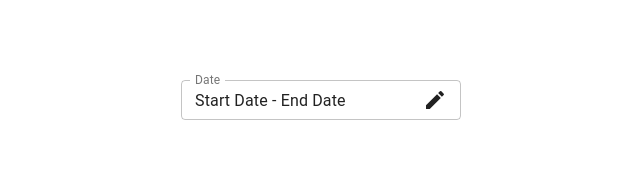
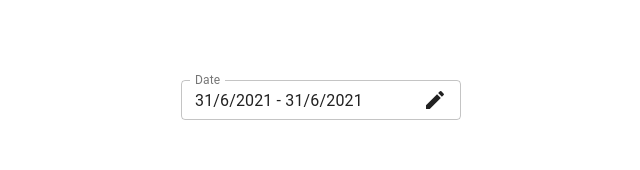
Before and after one commit to Duc-Developer/DateRangePicker, a React (Create React App) app: page / in a window 1280 px wide. Shown: the top 170 px of the page, without its empty margins (319-959 px from the left). Built offline with nearby package versions, Linux system fonts and the light colour scheme; the HTML template or start-up script is replaced by a standard one.

Commit message:
Edit - handle initialDate

```diff
--- a/src/App.tsx
+++ b/src/App.tsx
@@ -1,15 +1,27 @@
 import React from "react";
+import { useState } from "react";
 import "./App.css";
 import DateRangePickers from "./DateRangePicker";
 import { DateRange } from "./DateRangePicker/Utilities/types";
 
+const now = new Date();
+const initialDateRange = {
+  startDate: now,
+  endDate: now,
+};
 function App() {
+  const [dates, setDates] = useState(initialDateRange);
   const handleChange = (dateRange: DateRange) => {
-    console.log("change Date rooot", dateRange);
+    const { startDate, endDate } = dateRange;
+    if (startDate && endDate) {
+      setDates({ startDate: startDate, endDate: endDate });
+    } else {
+      setDates(initialDateRange);
+    }
   };
   return (
     <div className="App">
-      <DateRangePickers onChange={handleChange} />
+      <DateRangePickers initialDateRange={dates} onChange={handleChange} />
     </div>
   );
 }
--- a/src/DateRangePicker/index.tsx
+++ b/src/DateRangePicker/index.tsx
@@ -1,4 +1,4 @@
-import React, { useRef } from "react";
+import React, { useEffect, useRef } from "react";
 import DatePicker, { DateRangePickerProps } from "./DatePicker";
 import { DateRange } from ".//Utilities/types";
 import { useState } from "react";
@@ -15,13 +15,27 @@ type Props = Omit<DateRangePickerProps, "open">;
 
 const initialTextFieldValue = "Start Date - End Date";
 function DateRangePickers(props: Props) {
-  const { onChange } = props;
+  const { onChange, initialDateRange } = props;
   const [isOpenDatePicker, setIsOpenDatePicker] = useState(false);
   const [textFieldValue, setTextFieldValue] = useState<string>(
     initialTextFieldValue
   );
   const [errors, setErrors] = useState("");
   const anchorEl = useRef(null);
+
+  useEffect(() => {
+    if (
+      initialDateRange &&
+      initialDateRange.startDate &&
+      initialDateRange.endDate
+    ) {
+      setTextFieldValue(
+        `${dateStringToPattern(
+          initialDateRange.startDate
+        )} - ${dateStringToPattern(initialDateRange.endDate)}`
+      );
+    }
+  }, [initialDateRange]);
 
   const handleChange = (dateRange: DateRange) => {
     const { startDate, endDate } = dateRange;
```
